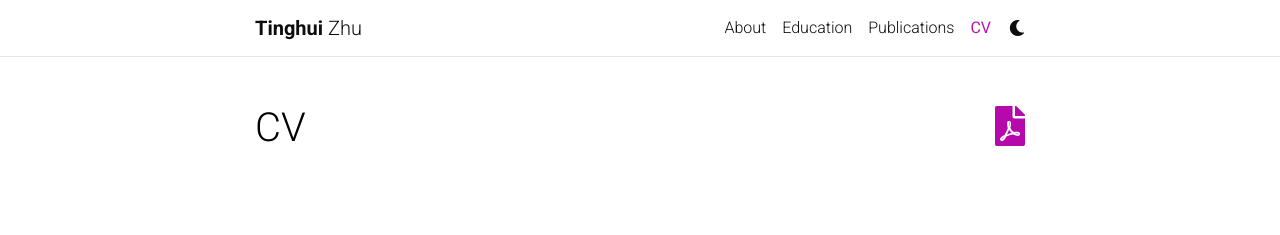
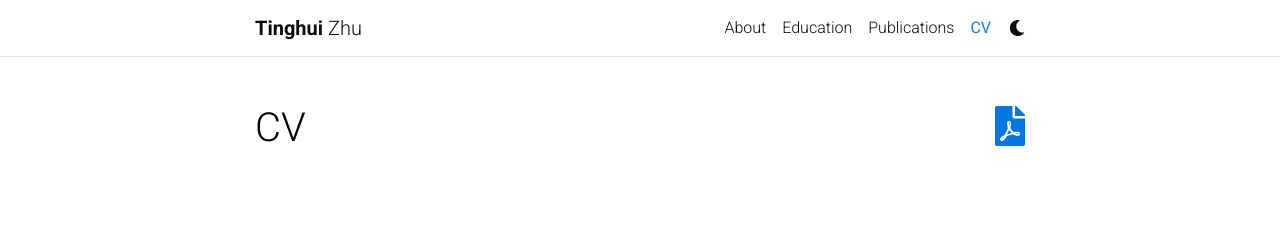
Before and after one commit to DarthZhu/darthzhu.github.io, a Jekyll site: the page built from _pages/cv.md, in a window 1280 px wide. Shown: the top 235 px of the page. Built offline with Jekyll 4.4.1, drawn with Linux system fonts in a browser that asks for light colours; comment, search, counter and statistics services are not loaded; a style sheet for code colours, icons or effects is not loaded.

Commit message:
change theme color

```diff
--- a/_sass/_themes.scss
+++ b/_sass/_themes.scss
@@ -7,8 +7,8 @@
   --global-code-bg-color: #{$code-bg-color-light};
   --global-text-color: #{$black-color};
   --global-text-color-light: #{$grey-color};
-  --global-theme-color: #{$purple-color};
-  --global-hover-color: #{$purple-color};
+  --global-theme-color: #{$blue-color};
+  --global-hover-color: #{$blue-color};
   --global-footer-bg-color: #{$grey-color-dark};
   --global-footer-text-color: #{$grey-color-light};
   --global-footer-link-color: #{$white-color};
@@ -38,8 +38,8 @@
   --global-code-bg-color: #{$code-bg-color-dark};
   --global-text-color: #{$grey-color-light};
   --global-text-color-light: #{$grey-color-light};
-  --global-theme-color: #{$cyan-color};
-  --global-hover-color: #{$cyan-color};
+  --global-theme-color: #{$light-cyan-color};
+  --global-hover-color: #{$light-cyan-color};
   --global-footer-bg-color: #{$grey-color-light};
   --global-footer-text-color: #{$grey-color-dark};
   --global-footer-link-color: #{$black-color};
```
